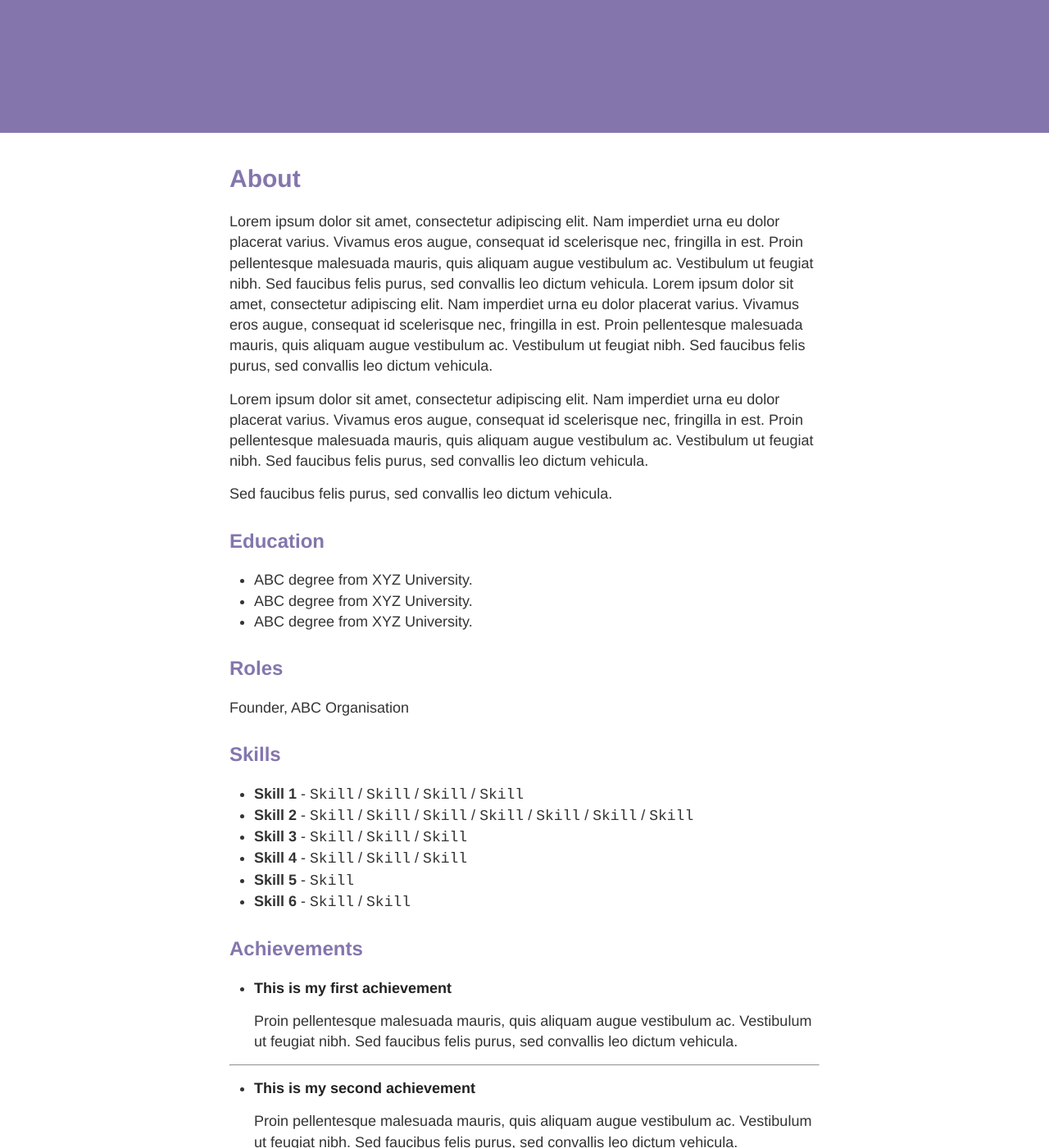
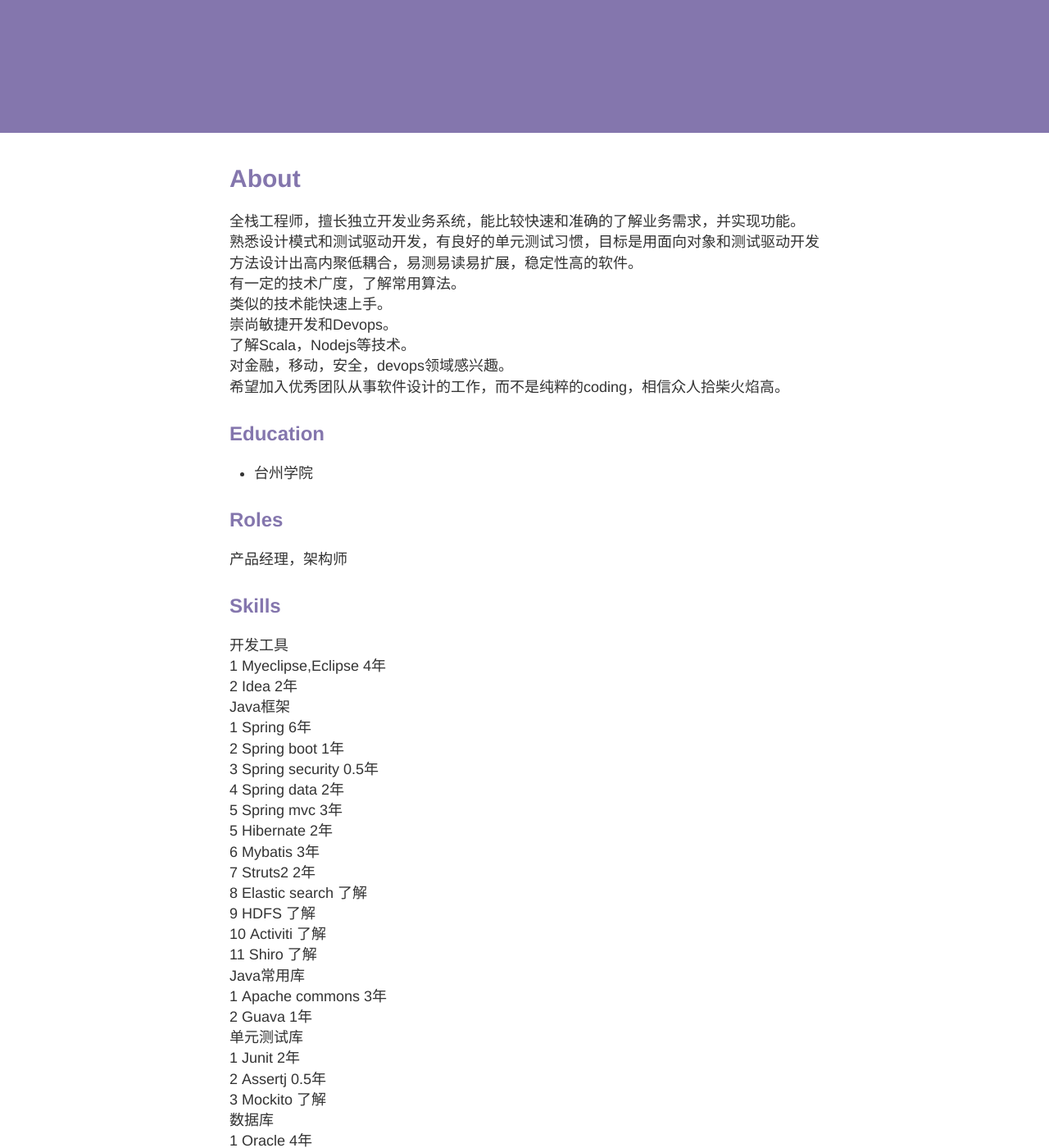
Before and after one commit to lqqqqf/kinghom.github.io, a Jekyll site: the page built from about.md, in a window 1280 px wide and 1400 px high, scrolled down 481 px. Shown: the whole window at 82% size. Built offline with Jekyll 4.4.1, drawn with Linux system fonts in a browser that asks for light colours; nearby versions of some CDN libraries; some of the changed text lies outside the part shown.

Commit message:
Update about.md

```diff
--- a/about.md
+++ b/about.md
@@ -4,52 +4,88 @@
 permalink: /about/
 ---
 
-Lorem ipsum dolor sit amet, consectetur adipiscing elit. Nam imperdiet urna eu dolor placerat varius. Vivamus eros augue, consequat id scelerisque nec, fringilla in est. Proin pellentesque malesuada mauris, quis aliquam augue vestibulum ac. Vestibulum ut feugiat nibh. Sed faucibus felis purus, sed convallis leo dictum vehicula. Lorem ipsum dolor sit amet, consectetur adipiscing elit. Nam imperdiet urna eu dolor placerat varius. Vivamus eros augue, consequat id scelerisque nec, fringilla in est. Proin pellentesque malesuada mauris, quis aliquam augue vestibulum ac. Vestibulum ut feugiat nibh. Sed faucibus felis purus, sed convallis leo dictum vehicula.
-
-Lorem ipsum dolor sit amet, consectetur adipiscing elit. Nam imperdiet urna eu dolor placerat varius. Vivamus eros augue, consequat id scelerisque nec, fringilla in est. Proin pellentesque malesuada mauris, quis aliquam augue vestibulum ac. Vestibulum ut feugiat nibh. Sed faucibus felis purus, sed convallis leo dictum vehicula.
-
-Sed faucibus felis purus, sed convallis leo dictum vehicula.
+全栈工程师，擅长独立开发业务系统，能比较快速和准确的了解业务需求，并实现功能。
+熟悉设计模式和测试驱动开发，有良好的单元测试习惯，目标是用面向对象和测试驱动开发方法设计出高内聚低耦合，易测易读易扩展，稳定性高的软件。
+有一定的技术广度，了解常用算法。
+类似的技术能快速上手。
+崇尚敏捷开发和Devops。
+了解Scala，Nodejs等技术。
+对金融，移动，安全，devops领域感兴趣。
+希望加入优秀团队从事软件设计的工作，而不是纯粹的coding，相信众人拾柴火焰高。
 
 ## Education
 
-* ABC degree from XYZ University.
-* ABC degree from XYZ University.
-* ABC degree from XYZ University.
+* 台州学院
+
 
 ## Roles
 
-Founder, ABC Organisation
+产品经理，架构师
 
 ## Skills
 
-* **Skill 1** - `Skill` / `Skill` / `Skill` / `Skill`
-* **Skill 2** - `Skill` / `Skill` / `Skill` / `Skill` / `Skill` / `Skill` / `Skill`
-* **Skill 3** - `Skill` / `Skill` / `Skill`
-* **Skill 4** - `Skill` / `Skill` / `Skill`
-* **Skill 5** - `Skill`
-* **Skill 6** - `Skill` / `Skill`
-
-
-## Achievements
-
-
-* [**This is my first achievement**](#)
-
-   Proin pellentesque malesuada mauris, quis aliquam augue vestibulum ac. Vestibulum ut feugiat nibh. Sed faucibus felis purus, sed convallis leo dictum vehicula.
-
-***
-
-* [**This is my second achievement**](#)
-
-    Proin pellentesque malesuada mauris, quis aliquam augue vestibulum ac. Vestibulum ut feugiat nibh. Sed faucibus felis purus, sed convallis leo dictum vehicula.
-
-***
-
-* [**This is my third achievement**](#)
-
-   Proin pellentesque malesuada mauris, quis aliquam augue vestibulum ac. Vestibulum ut feugiat nibh. Sed faucibus felis purus, sed convallis leo dictum vehicula
-
+开发工具
+1 Myeclipse,Eclipse 4年
+2 Idea 2年
+Java框架
+1 Spring 6年
+2 Spring boot 1年
+3 Spring security 0.5年
+4 Spring data 2年
+5 Spring mvc 3年
+5 Hibernate 2年
+6 Mybatis 3年
+7 Struts2 2年
+8 Elastic search 了解
+9 HDFS 了解
+10 Activiti 了解
+11 Shiro 了解
+Java常用库
+1 Apache commons 3年
+2 Guava 1年
+单元测试库
+1 Junit 2年
+2 Assertj 0.5年
+3 Mockito 了解
+数据库
+1 Oracle 4年
+2 Mysql 2年
+3 Mongodb 0.5年
+Java构建工具
+1 Maven 2年
+2 Gradle 0.5年
+3 Ant 0.5年
+Devops
+1 Jenkins 2年
+2 Docker 0.5年
+3 Swarm 了解
+4 Gitlab 了解
+展示层技术
+1 Freemarker 2年
+2 Jsp 2年
+Javascript框架
+1 Extjs 2年
+2 Easy UI 2年
+3 Requirejs 了解
+4 Angularjs 了解
+Javascript库
+1 Jquery 5年
+2 Underscore 0.5年
+Css 框架
+1 Bootstrap 1年
+2 Ratchet 0.5年
+3 Fontawesome 0.5年
+敏捷开发 1年
+测试驱动开发 0.5年
+建模工具
+1 Power designer 2年
+2 ea 1年
+原型设计工具
+Axure 1 年
+源代码的版本控制系统
+1 SVN 6年
+2 GIT 0.5年
 
 ## Contact me
 
-[agarwal.akshay.akshay8@gmail.com](mailto:agarwal.akshay.akshay8@gmail.com)
+[lqflantous@gmail.com](mailto:lqflantous@gmail.com)
```
